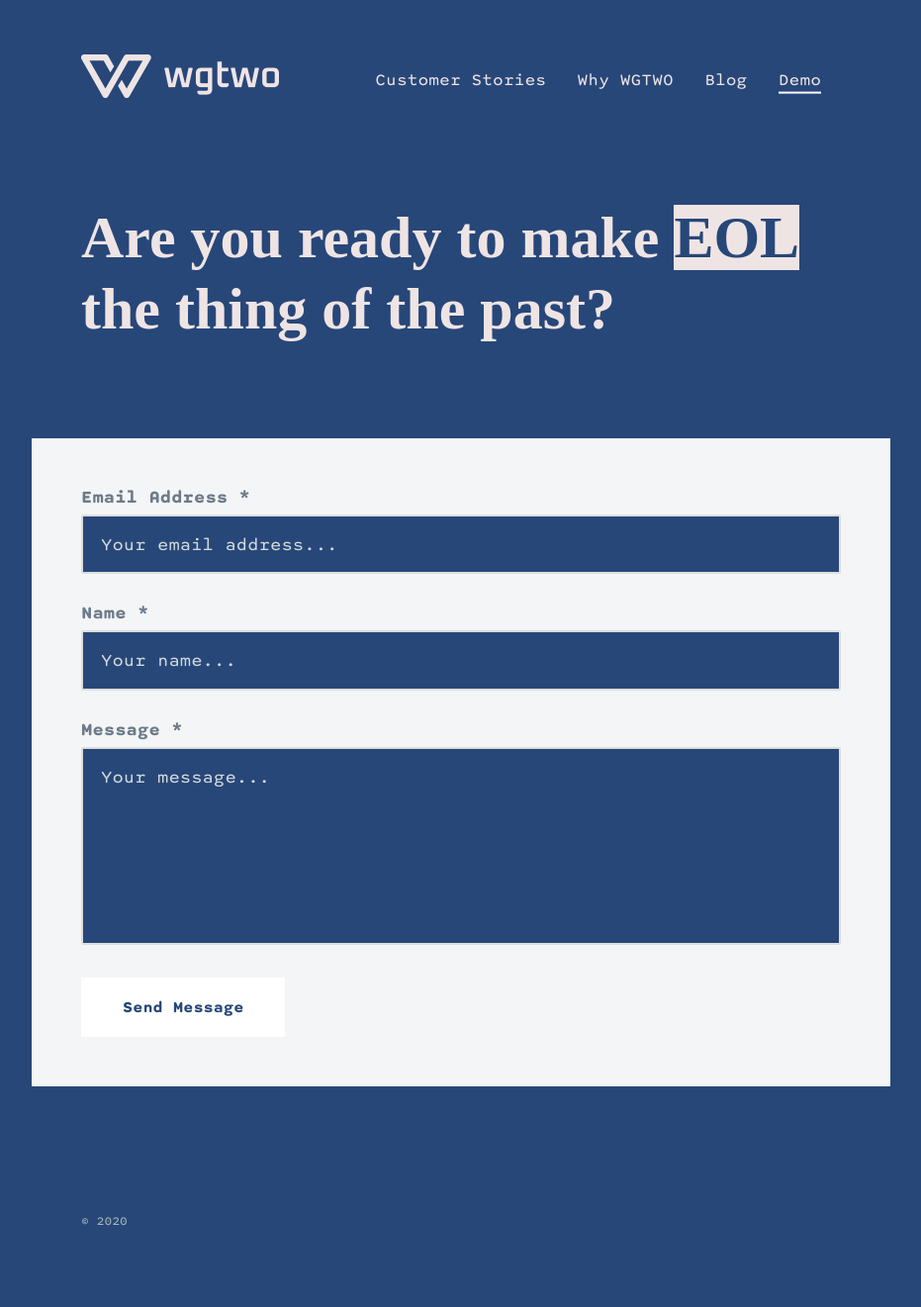
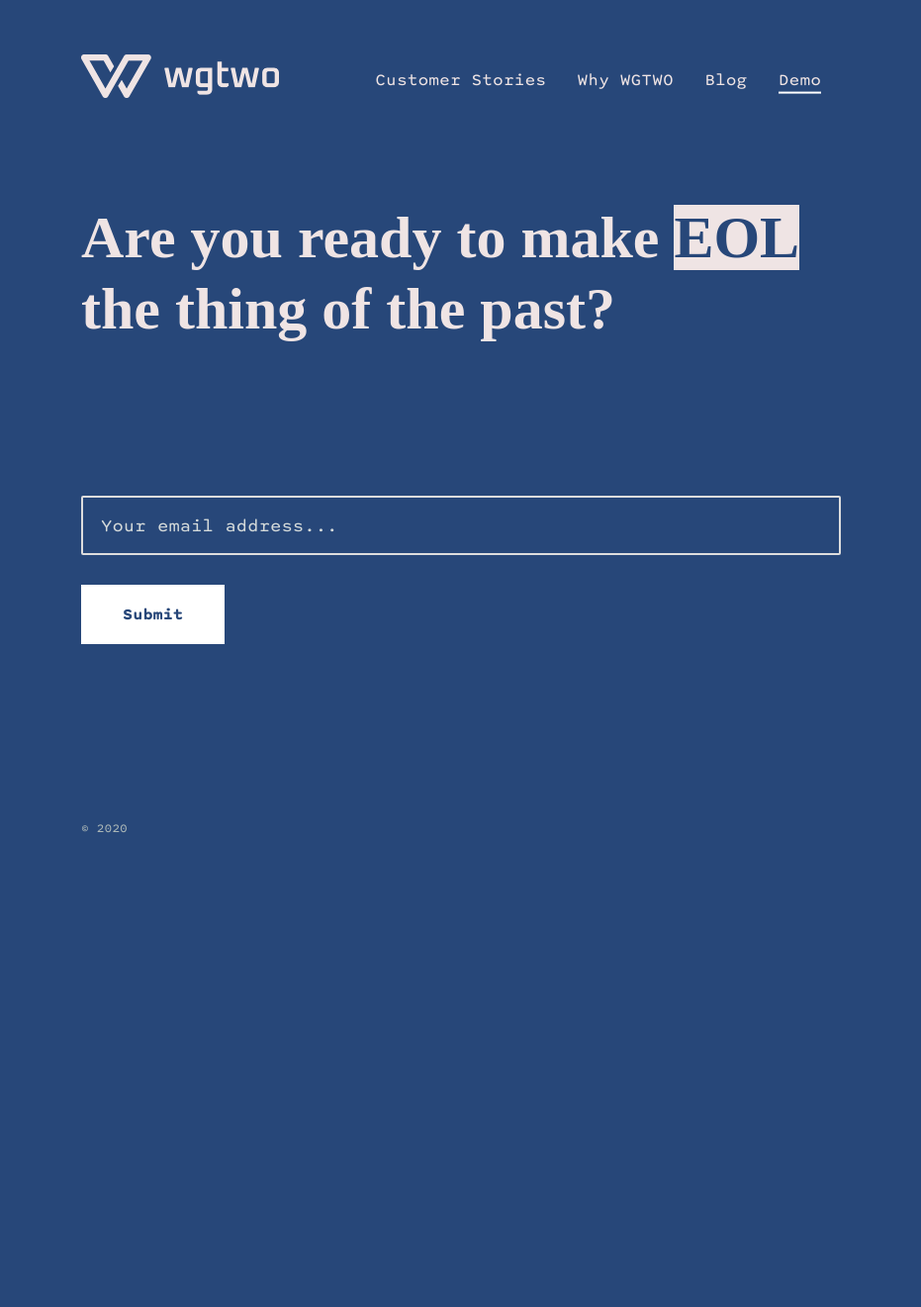
Before and after one commit to jonny-wg2/jonny-wg2.github.io, a Jekyll site: the page built from _pages/demo.md, in a window 1280 px wide. Shown: the whole page at 99% size, without its empty margins (174-1105 px from the left). Built offline with Jekyll 4.4.1, drawn with Linux system fonts in a browser that asks for light colours; nearby versions of some CDN libraries; some web fonts are replaced; after the commit the page ends 924 px from its top, so only the background shows below that.

Commit message:
update contact page

```diff
--- a/_data/settings.yml
+++ b/_data/settings.yml
@@ -30,7 +30,7 @@
   form_action: 'https://formspree.io/somethinghere'
   confirmation_url: '/'
   email_subject: 'Message from wgtwo.com'
-  send_button_text: 'Send Message'
+  send_button_text: 'Submit'
 
 social_settings:
   facebook_url: ''
--- a/_includes/contact-form.html
+++ b/_includes/contact-form.html
@@ -3,18 +3,7 @@
 	<form method="post" action="{{ site.data.settings.contact_settings.form_action }}" id="contact-form">
 
 		<div class="contact-form__item">
-			<label class="contact-form__label">Email Address *</label>
 			<input type="text" name="email" placeholder="Your email address..." class="contact-form__input">
-		</div>
-
-		<div class="contact-form__item">
-			<label class="contact-form__label">Name *</label>
-			<input type="text" name="name" placeholder="Your name..." class="contact-form__input">
-		</div>
-
-		<div class="contact-form__item">
-			<label class="contact-form__label">Message *</label>
-			<textarea name="message" placeholder="Your message..." class="contact-form__textarea"></textarea>
 		</div>
 
 		<input type="hidden" name="_next" value="{{ site.data.settings.contact_settings.confirmation_url }}" />
--- a/_layouts/default.html
+++ b/_layouts/default.html
@@ -89,7 +89,7 @@
 	<!-- Javascript Assets -->
 	<script src="https://ajax.googleapis.com/ajax/libs/jquery/3.2.1/jquery.min.js"></script>
 	<script src="/js/duet-min.js"></script>
-	<script src="/js/baffle-min.js"></script>
+	<script type="text/javascript" src="/js/baffle-min.js"></script>
 
 	{% if site.data.settings.advanced_settings.footer_js %}
 	<!-- Extra Footer JS Code -->
--- a/_sass/_includes/_contact-form.scss
+++ b/_sass/_includes/_contact-form.scss
@@ -5,7 +5,7 @@
 // - - - - - - - - - - - - - - - - - -
 
 .contact-form {
-	background: $background-alt-color;
+	background: $background-color;
 	margin: 20px auto;
 	width: 100%;
 	max-width: 90%;
```
